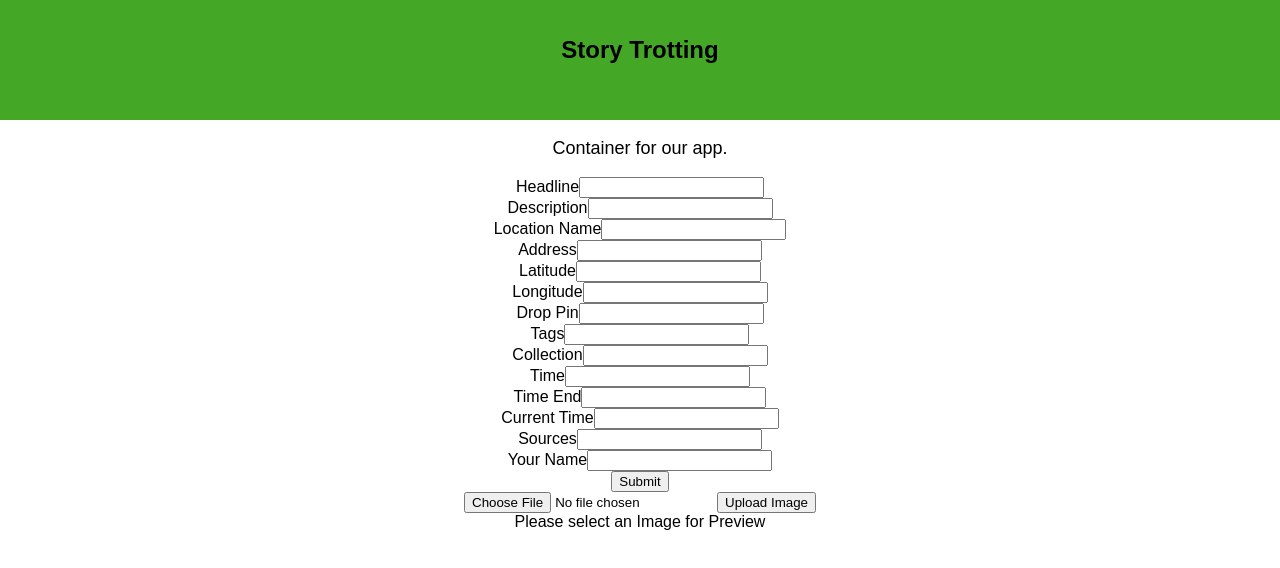
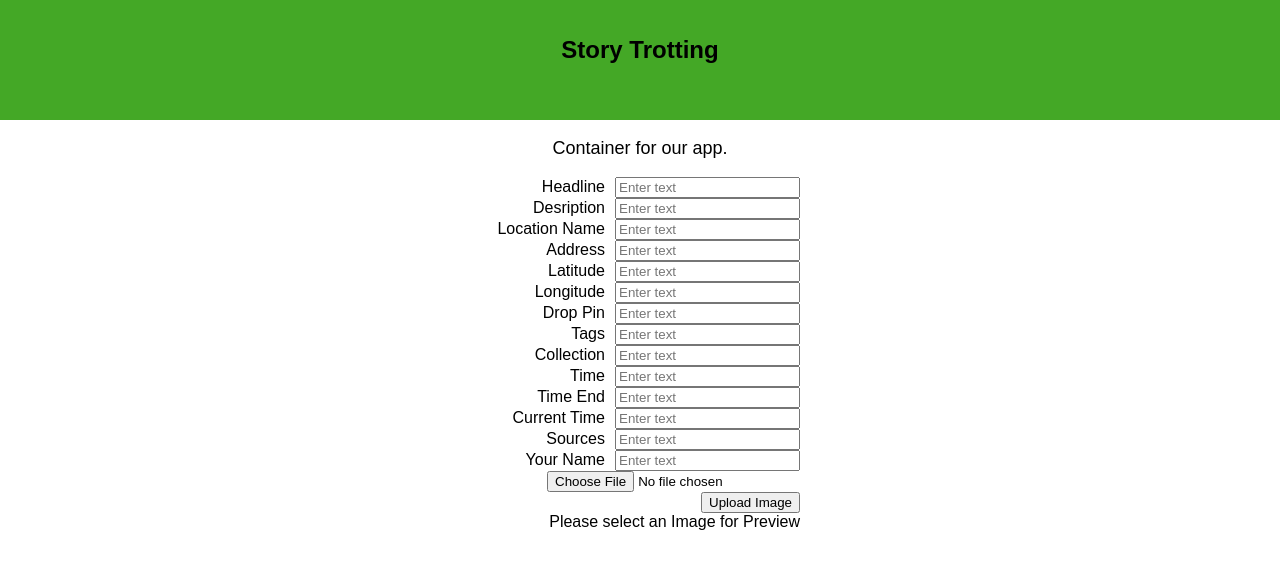
Before and after one commit to brandonvernon/story-trotting, a React (Create React App) app: page / in a window 1280 px wide. Shown: the top 568 px of the page. Built offline with nearby package versions, Linux system fonts and the light colour scheme.

Commit message:
React-Bootstrap form

```diff
--- a/src/components/Submission.css
+++ b/src/components/Submission.css
@@ -1,15 +1,21 @@
-.container {
+form {
+  margin: auto;
+  width: 25%;
+}
+
+div {
+  text-align: right;
+}
+
+.control-label {
+  padding-right: 10px;
+}
+
+#formBasicText {
 
 }
 
-.form {
-
+.imgPreview {
+  margin: auto;
+  width: 25%;
 }
-
-.row {
-
-}
-
-.col {
-
-}
--- a/src/components/Submission.js
+++ b/src/components/Submission.js
@@ -1,129 +1,229 @@
 import React, { Component } from 'react';
+import {FormGroup, ControlLabel, FormControl, HelpBlock, FormExample} from 'react-bootstrap'
 import './Submission.css';
 
 class Submission extends Component {
-  constructor(props) {
-    super(props);
-    this.state = {value: ''};
+  constructor(props, context) {
+    super(props, context);
 
     this.handleChange = this.handleChange.bind(this);
-    this.handleSubmit = this.handleSubmit.bind(this);
+
+    this.state = {
+      value: ''
+    };
   }
 
-  handleChange(event) {
-    this.setState({value: event.target.value});
+  getValidationState() {
+    const length = this.state.value.length;
+    if (length > 10) return 'success';
+    else if (length > 5) return 'warning';
+    else if (length > 0) return 'error';
+    return null;
   }
 
-  handleSubmit(event) {
-    alert('A story was submitted: ' + this.state.value);
-    event.preventDefault();
+  handleChange(e) {
+    this.setState({ value: e.target.value });
   }
 
   render() {
     return (
-      <div className='container'>
-        <form className='form' onSubmit={this.handleSubmit}>
-          <div className='row'>
-            <div className='col'>
-              <label>
-                Headline
-                <input type="text" value={this.state.name} onChange={this.handleChange} />
-              </label>
-            </div>
-            <div className='col'>
-              <label>
-                Description
-                <input type="text" value={this.state.description} onChange={this.handleChange} />
-              </label>
-            </div>
-          </div>
-          <div className='row'>
-            <div className='col'>
-              <label>
-                Location Name
-                <input type="text" value={this.state.location_name} onChange={this.handleChange} />
-              </label>
-            </div>
-            <div className='col'>
-              <label>
-                Address
-                <input type="text" value={this.state.address} onChange={this.handleChange} />
-              </label>
-            </div>
-          </div>
-          <div className='row'>
-            <div className='col'>
-              <label>
-                Latitude
-                <input type="text" value={this.state.lat} onChange={this.handleChange} />
-              </label>
-            </div>
-            <div className='col'>
-              <label>
-                Longitude
-                <input type="text" value={this.state.long} onChange={this.handleChange} />
-              </label>
-            </div>
-          </div>
-          <div className='row'>
-            <div className='col'>
-              <label>
-                Drop Pin
-                <input type="text" value={this.state.drop_pin} onChange={this.handleChange} />
-              </label>
-            </div>
-            <div className='col'>
-              <label>
-                Tags
-                <input type="text" value={this.state.tags} onChange={this.handleChange} />
-              </label>
-            </div>
-          </div>
-          <div className='row'>
-            <div className='col'>
-              <label>
-                Collection
-                <input type="text" value={this.state.collection} onChange={this.handleChange} />
-              </label>
-            </div>
-            <div className='col'>
-              <label>
-                Time
-                <input type="text" value={this.state.timestamp} onChange={this.handleChange} />
-              </label>
-            </div>
-          </div>
-          <div className='row'>
-            <div className='col'>
-              <label>
-                Time End
-                <input type="text" value={this.state.timestamp_end} onChange={this.handleChange} />
-              </label>
-            </div>
-            <div className='col'>
-              <label>
-                Current Time
-                <input type="text" value={this.state.timestamp_created} onChange={this.handleChange} />
-              </label>
-            </div>
-          </div>
-          <div className='row'>
-            <div className='col'>
-              <label>
-                Sources
-                <input type="text" value={this.state.sources} onChange={this.handleChange} />
-              </label>
-            </div>
-            <div className='col'>
-              <label>
-                Your Name
-                <input type="text" value={this.state.owner} onChange={this.handleChange} />
-              </label>
-            </div>
-          </div>
-            <input type="submit" value="Submit" />
-        </form>
-      </div>
+      <form>
+        <FormGroup
+          controlId="formBasicText"
+          validationState={this.getValidationState()}
+        >
+          <ControlLabel>Headline</ControlLabel>
+          <FormControl
+            type="text"
+            value={this.state.name}
+            placeholder="Enter text"
+            onChange={this.handleChange}
+          />
+          <FormControl.Feedback />
+          <HelpBlock></HelpBlock>
+        </FormGroup>
+        <FormGroup
+          controlId="formBasicText"
+          validationState={this.getValidationState()}
+        >
+          <ControlLabel>Desription</ControlLabel>
+          <FormControl
+            type="text"
+            value={this.state.description}
+            placeholder="Enter text"
+            onChange={this.handleChange}
+          />
+          <FormControl.Feedback />
+          <HelpBlock></HelpBlock>
+        </FormGroup>
+        <FormGroup
+          controlId="formBasicText"
+          validationState={this.getValidationState()}
+        >
+          <ControlLabel>Location Name</ControlLabel>
+          <FormControl
+            type="text"
+            value={this.state.location_name}
+            placeholder="Enter text"
+            onChange={this.handleChange}
+          />
+          <FormControl.Feedback />
+          <HelpBlock></HelpBlock>
+        </FormGroup>
+        <FormGroup
+          controlId="formBasicText"
+          validationState={this.getValidationState()}
+        >
+          <ControlLabel>Address</ControlLabel>
+          <FormControl
+            type="text"
+            value={this.state.address}
+            placeholder="Enter text"
+            onChange={this.handleChange}
+          />
+          <FormControl.Feedback />
+          <HelpBlock></HelpBlock>
+        </FormGroup>
+        <FormGroup
+          controlId="formBasicText"
+          validationState={this.getValidationState()}
+        >
+          <ControlLabel>Latitude</ControlLabel>
+          <FormControl
+            type="text"
+            value={this.state.lat}
+            placeholder="Enter text"
+            onChange={this.handleChange}
+          />
+          <FormControl.Feedback />
+          <HelpBlock></HelpBlock>
+        </FormGroup>
+        <FormGroup
+          controlId="formBasicText"
+          validationState={this.getValidationState()}
+        >
+          <ControlLabel>Longitude</ControlLabel>
+          <FormControl
+            type="text"
+            value={this.state.long}
+            placeholder="Enter text"
+            onChange={this.handleChange}
+          />
+          <FormControl.Feedback />
+          <HelpBlock></HelpBlock>
+        </FormGroup>
+        <FormGroup
+          controlId="formBasicText"
+          validationState={this.getValidationState()}
+        >
+          <ControlLabel>Drop Pin</ControlLabel>
+          <FormControl
+            type="text"
+            value={this.state.drop_pin}
+            placeholder="Enter text"
+            onChange={this.handleChange}
+          />
+          <FormControl.Feedback />
+          <HelpBlock></HelpBlock>
+        </FormGroup>
+        <FormGroup
+          controlId="formBasicText"
+          validationState={this.getValidationState()}
+        >
+          <ControlLabel>Tags</ControlLabel>
+          <FormControl
+            type="text"
+            value={this.state.tags}
+            placeholder="Enter text"
+            onChange={this.handleChange}
+          />
+          <FormControl.Feedback />
+          <HelpBlock></HelpBlock>
+        </FormGroup>
+        <FormGroup
+          controlId="formBasicText"
+          validationState={this.getValidationState()}
+        >
+          <ControlLabel>Collection</ControlLabel>
+          <FormControl
+            type="text"
+            value={this.state.collection}
+            placeholder="Enter text"
+            onChange={this.handleChange}
+          />
+          <FormControl.Feedback />
+          <HelpBlock></HelpBlock>
+        </FormGroup>
+        <FormGroup
+          controlId="formBasicText"
+          validationState={this.getValidationState()}
+        >
+          <ControlLabel>Time</ControlLabel>
+          <FormControl
+            type="text"
+            value={this.state.timestamp}
+            placeholder="Enter text"
+            onChange={this.handleChange}
+          />
+          <FormControl.Feedback />
+          <HelpBlock></HelpBlock>
+        </FormGroup>
+        <FormGroup
+          controlId="formBasicText"
+          validationState={this.getValidationState()}
+        >
+          <ControlLabel>Time End</ControlLabel>
+          <FormControl
+            type="text"
+            value={this.state.timestamp_end}
+            placeholder="Enter text"
+            onChange={this.handleChange}
+          />
+          <FormControl.Feedback />
+          <HelpBlock></HelpBlock>
+        </FormGroup>
+        <FormGroup
+          controlId="formBasicText"
+          validationState={this.getValidationState()}
+        >
+          <ControlLabel>Current Time</ControlLabel>
+          <FormControl
+            type="text"
+            value={this.state.timestamp_created}
+            placeholder="Enter text"
+            onChange={this.handleChange}
+          />
+          <FormControl.Feedback />
+          <HelpBlock></HelpBlock>
+        </FormGroup>
+        <FormGroup
+          controlId="formBasicText"
+          validationState={this.getValidationState()}
+        >
+          <ControlLabel>Sources</ControlLabel>
+          <FormControl
+            type="text"
+            value={this.state.sources}
+            placeholder="Enter text"
+            onChange={this.handleChange}
+          />
+          <FormControl.Feedback />
+          <HelpBlock></HelpBlock>
+        </FormGroup><FormGroup
+          controlId="formBasicText"
+          validationState={this.getValidationState()}
+        >
+          <ControlLabel>Your Name</ControlLabel>
+          <FormControl
+            type="text"
+            value={this.state.owner}
+            placeholder="Enter text"
+            onChange={this.handleChange}
+          />
+          <FormControl.Feedback />
+          <HelpBlock></HelpBlock>
+        </FormGroup>
+      </form>
     );
   }
 }
```
